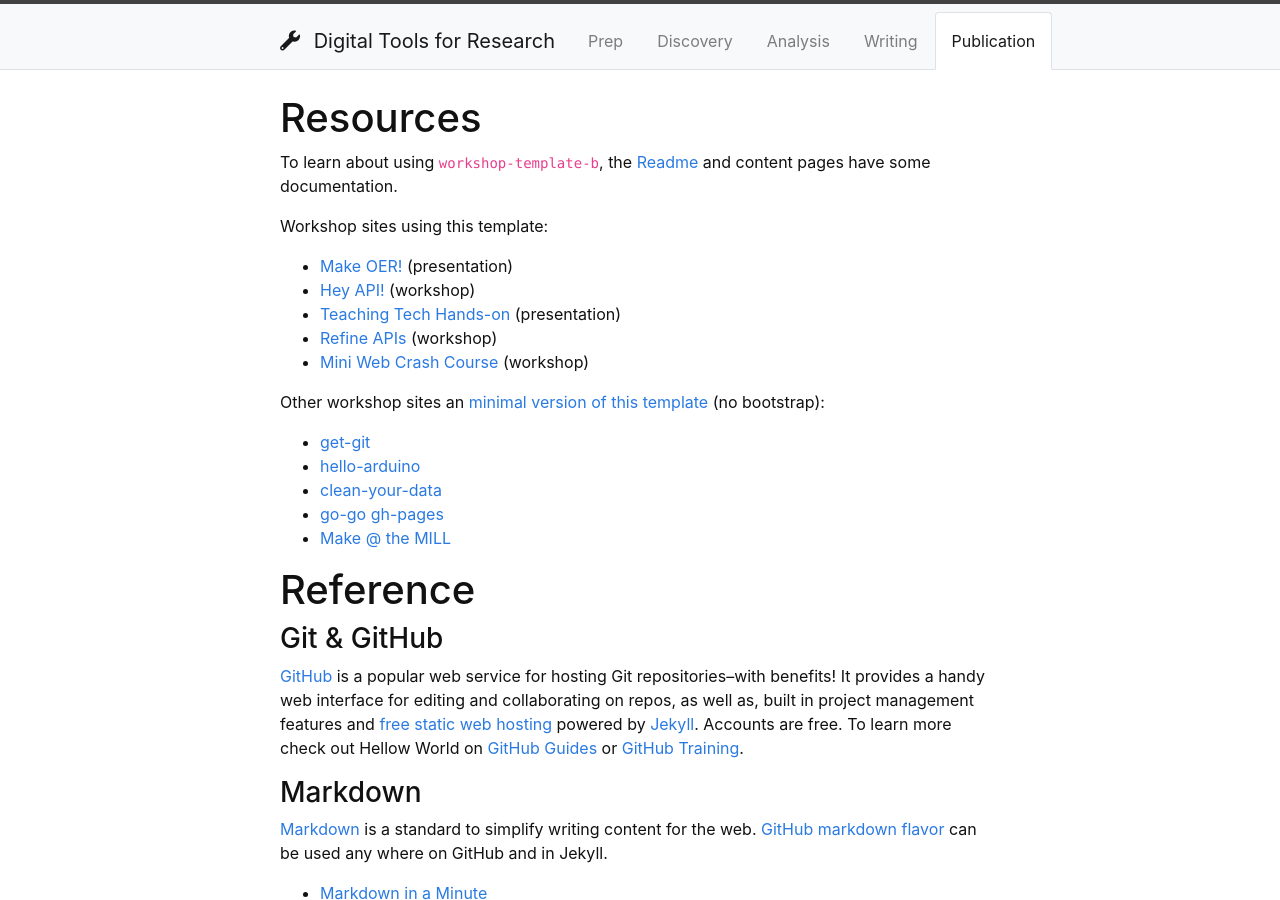
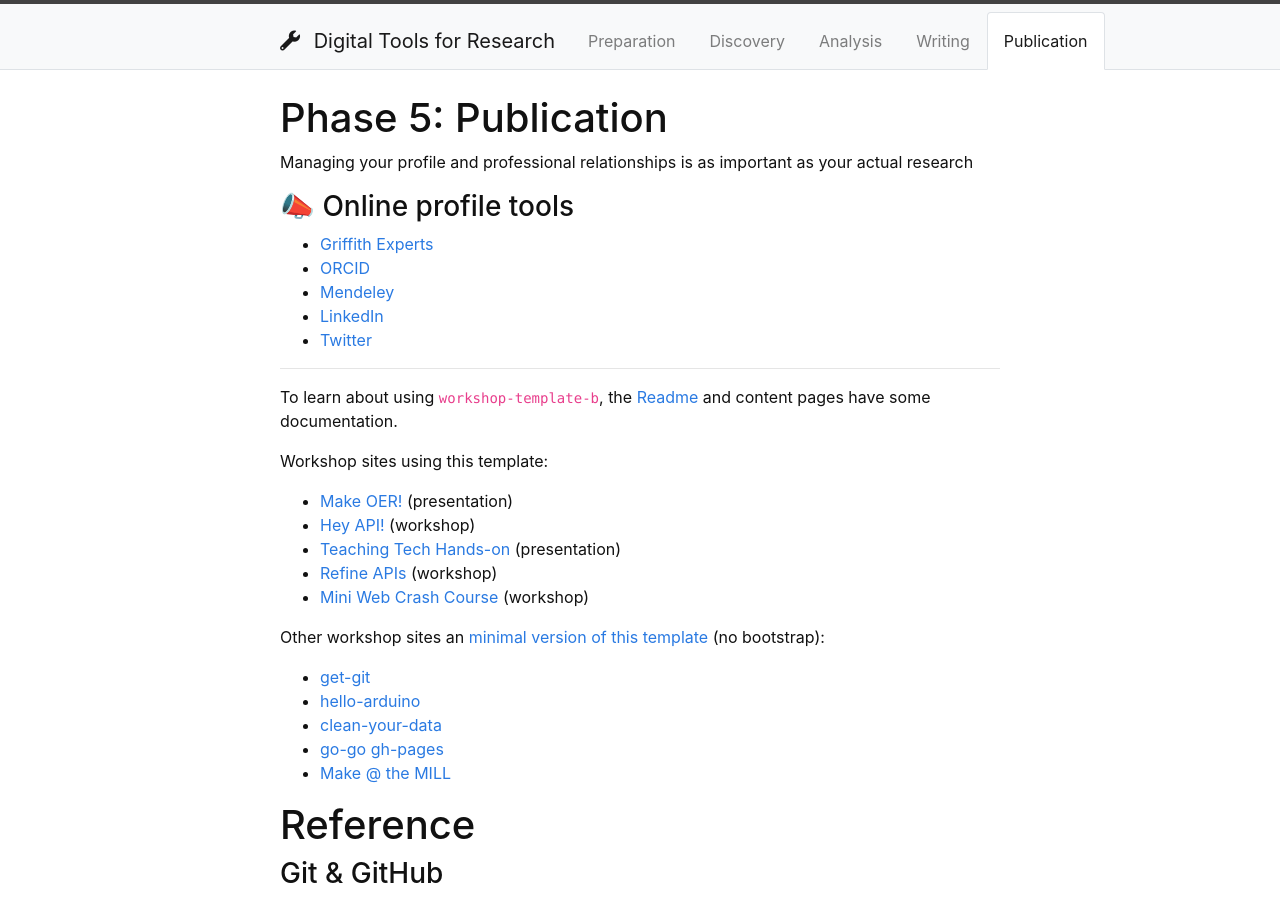
Before and after one commit to ybanens/digital-tools, a Jekyll site: the page built from content/5-publish.md, in a window 1280 px wide and 900 px high. Built offline with Jekyll 4.4.1, drawn with Linux system fonts in a browser that asks for light colours.

Commit message:
Alert fix

```diff
--- a/content/1-prep.md
+++ b/content/1-prep.md
@@ -1,5 +1,5 @@
 ---
-title: Prep
+title: Preparation
 nav: true
 ---
 
--- a/content/5-publish.md
+++ b/content/5-publish.md
@@ -3,7 +3,21 @@ title: Publication
 nav: true
 ---
 
-# Resources
+# Phase 5: Publication
+
+Managing your profile and professional relationships is as important as your actual research
+
+### 📣 Online profile tools
+
+ - [Griffith Experts](https://experts.griffith.edu.au)
+ - [ORCID](https://orcid.org)
+ - [Mendeley](https://www.mendeley.com)
+ - [LinkedIn](https://au.linkedin.com)
+ - [Twitter](https://twitter.com)
+
+
+ ---
+
 
 To learn about using `workshop-template-b`, the [Readme](https://github.com/evanwill/workshop-template-b/blob/master/README.md) and content pages have some documentation.
 
```
Also changed, not shown: content/3-analysis.md (+1 -3 lines), content/4-writing.md (+3 -0 lines).
